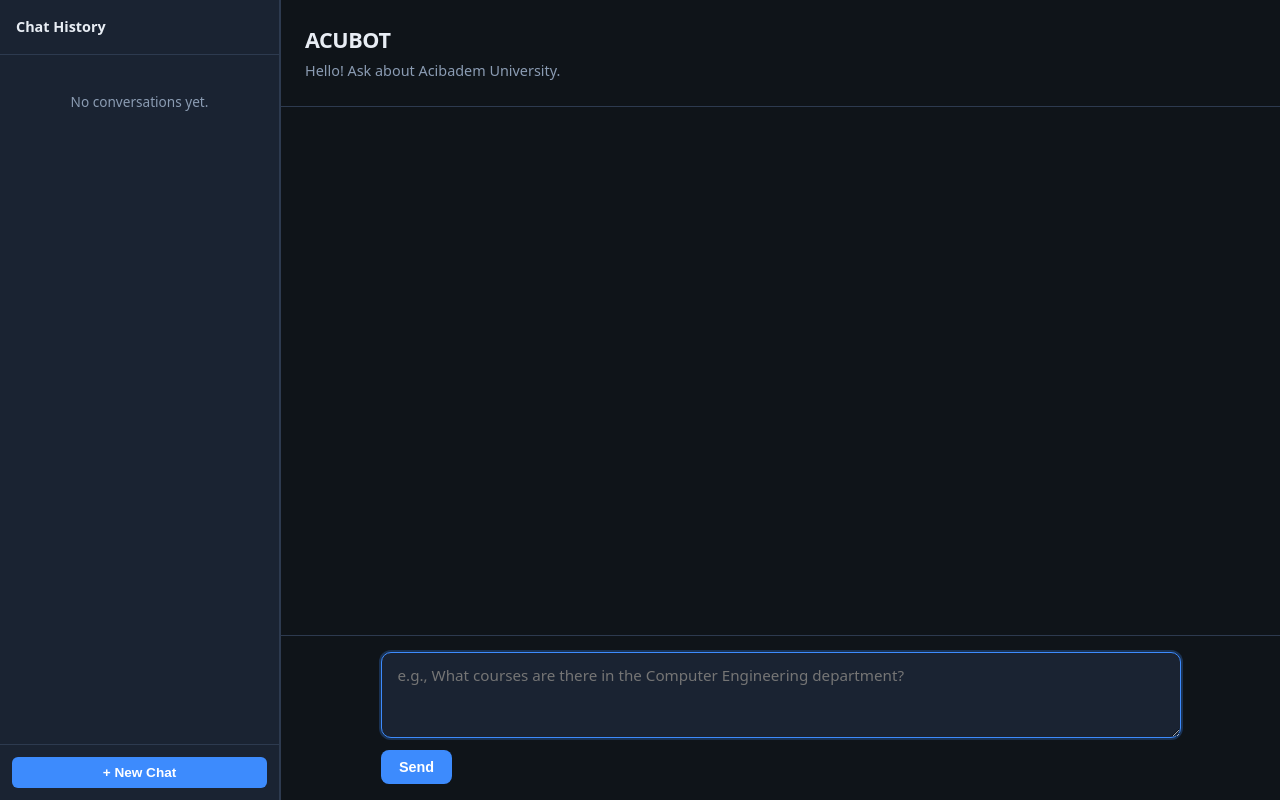
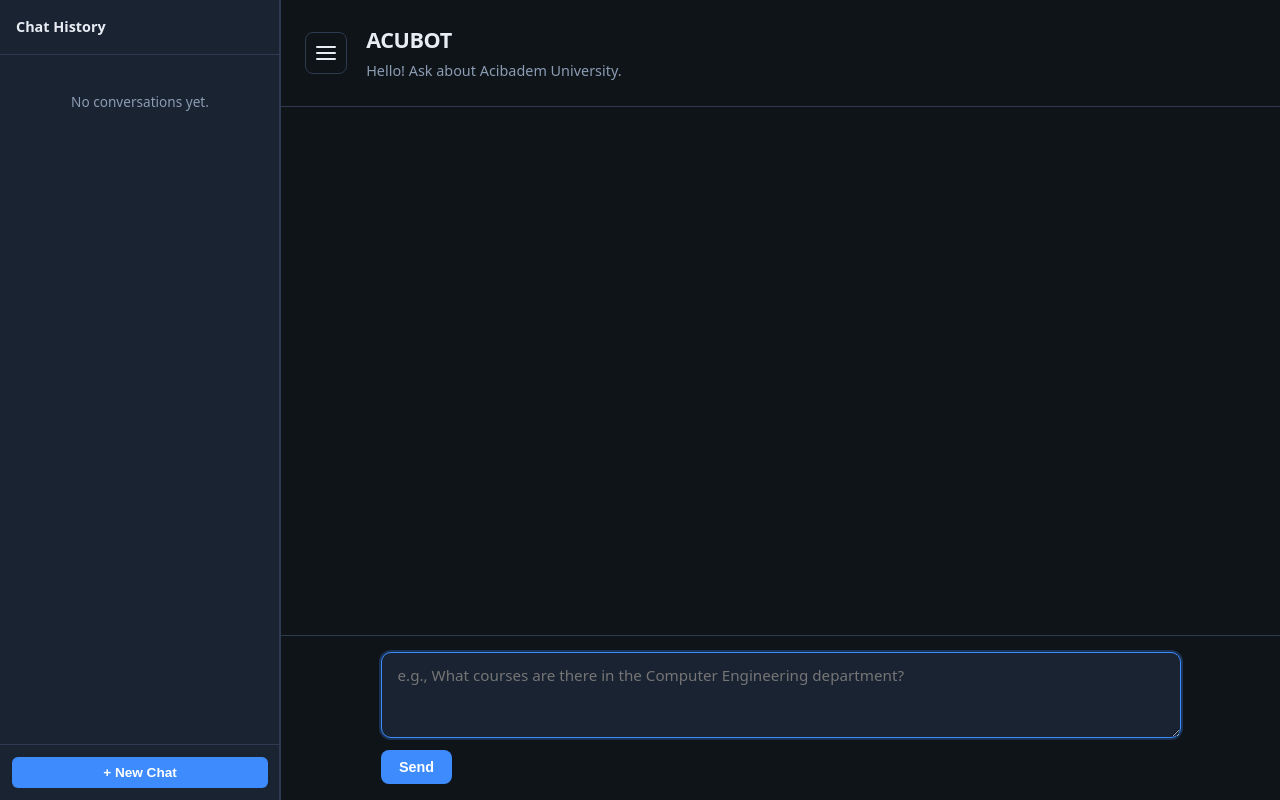
Before and after one commit to beyz100/ACUBOT, a Django app: page /chat/ in a window 1280 px wide. Run offline with Django 5.2, Linux system fonts and the light colour scheme; data that the repository does not hold is empty.

Commit message:
added minimize option to sidebar

```diff
--- a/chatbot/templates/chatbot/chat.html
+++ b/chatbot/templates/chatbot/chat.html
@@ -36,9 +36,21 @@
       width: 280px;
       background: var(--surface);
       border-right: 1px solid var(--border);
+      overflow: hidden;
+      transition: width 0.3s ease, border-color 0.3s ease;
+      flex-shrink: 0;
+    }
+
+    .sidebar.collapsed {
+      width: 0;
+      border-right-color: transparent;
+    }
+
+    .sidebar-inner {
+      width: 280px;
       display: flex;
       flex-direction: column;
-      overflow: hidden;
+      height: 100%;
     }
 
     .sidebar-header {
@@ -127,17 +139,36 @@
     .header {
       padding: 1.5rem;
       border-bottom: 1px solid var(--border);
+      display: flex;
+      align-items: center;
+      gap: 1.2rem;
     }
-    .header h1 {
+    .header-text h1 {
       margin: 0 0 0.25rem;
       font-size: 1.35rem;
       font-weight: 600;
       letter-spacing: -0.02em;
     }
-    .header p {
+    .header-text p {
       margin: 0;
       font-size: 0.9rem;
       color: var(--muted);
+    }
+    .icon-btn {
+      background: transparent;
+      border: 1px solid var(--border);
+      color: var(--text);
+      cursor: pointer;
+      padding: 0.5rem;
+      border-radius: 8px;
+      display: flex;
+      align-items: center;
+      justify-content: center;
+      transition: all 0.2s ease;
+    }
+    .icon-btn:hover {
+      background: var(--user-bg);
+      border-color: var(--accent);
     }
     .messages-container {
       flex: 1;
@@ -263,7 +294,8 @@
 <body>
   <div class="container">
 
-    <div class="sidebar">
+    <div class="sidebar" id="sidebar">
+      <div class="sidebar-inner">
         <div class="sidebar-header">Chat History</div>
         <div class="sidebar-content" id="conversationsList">
           <p style="color: var(--muted); font-size: 0.85rem; padding: 1rem; text-align: center;">
@@ -274,11 +306,21 @@
           <button class="btn-new-chat" onclick="startNewChat()">+ New Chat</button>
         </div>
       </div>
+    </div>
 
     <div class="main-content">
       <div class="header">
+        <button id="sidebarToggle" class="icon-btn" title="Geçmişi Gizle/Göster">
+          <svg width="24" height="24" viewBox="0 0 24 24" fill="none" stroke="currentColor" stroke-width="2" stroke-linecap="round" stroke-linejoin="round">
+            <line x1="3" y1="12" x2="21" y2="12"></line>
+            <line x1="3" y1="6" x2="21" y2="6"></line>
+            <line x1="3" y1="18" x2="21" y2="18"></line>
+          </svg>
+        </button>
+        <div class="header-text">
           <h1>ACUBOT</h1>
           <p>Hello! Ask about Acibadem University.</p>
+        </div>
       </div>
       <div class="messages-container" id="messagesContainer"></div>
       <div class="composer">
@@ -516,6 +558,19 @@
     }
 
     document.addEventListener('DOMContentLoaded',()=>{
+      const sidebar = document.getElementById('sidebar');
+      const toggleBtn = document.getElementById('sidebarToggle');
+
+      const isCollapsed = localStorage.getItem('sidebarCollapsed') === 'true';
+      if (isCollapsed) {
+        sidebar.classList.add('collapsed');
+      }
+
+      toggleBtn.addEventListener('click', () => {
+        sidebar.classList.toggle('collapsed');
+        localStorage.setItem('sidebarCollapsed', sidebar.classList.contains('collapsed'));
+      });
+
       const textarea = document.getElementById('message');
       textarea.addEventListener('keydown', function(e) {
         if (e.key === 'Enter' && !e.shiftKey) {
```
Lines whose indentation alone changed are shown as unchanged.
